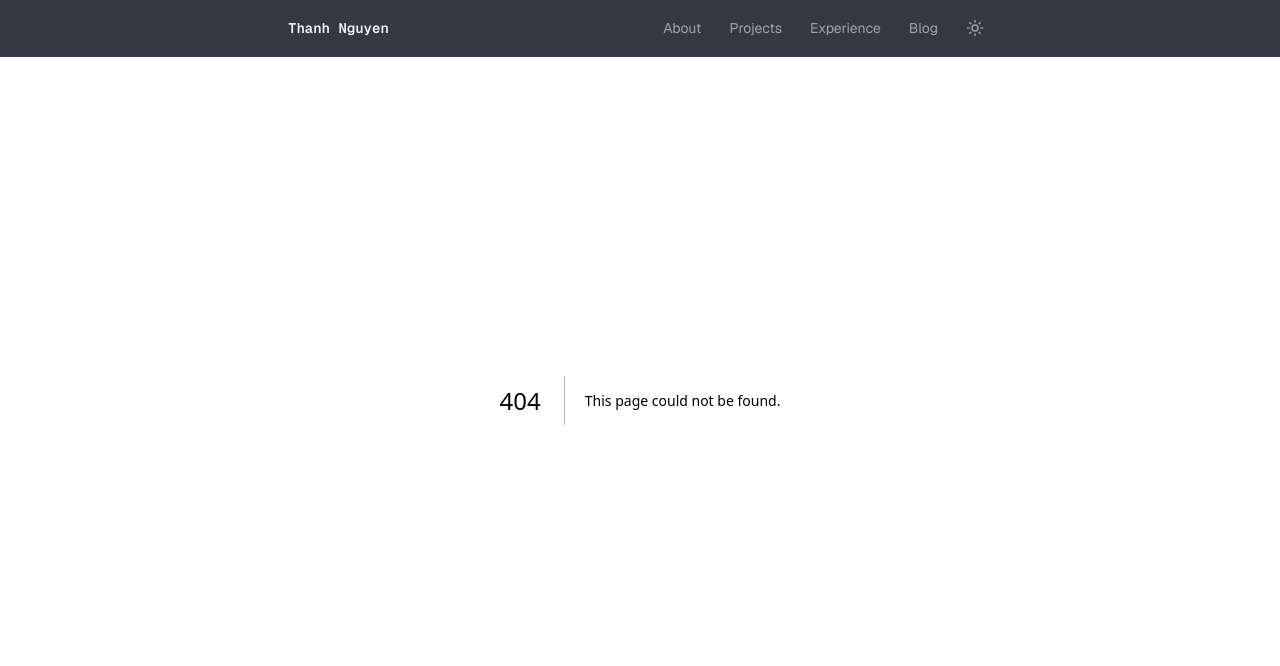
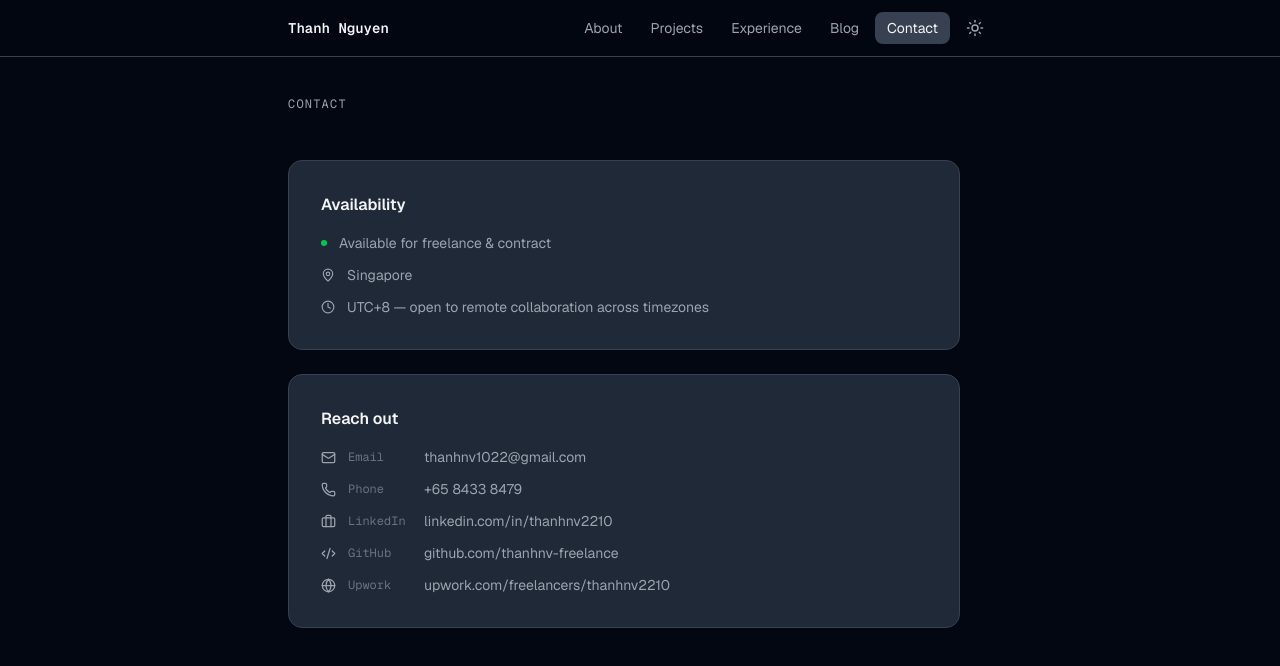
Before and after one commit to thanhnv-freelance/portfolio, a Next.js app: page /contact in a window 1280 px wide. Before the commit this address had no page. Shown: the top 666 px of the page. Built offline with nearby package versions, Linux system fonts and the light colour scheme.

Commit message:
refactor 2

```diff
--- /dev/null
+++ b/app/contact/page.tsx
@@ -0,0 +1,95 @@
+import { profile } from '@/data/profile'
+import { Mail, Phone, Briefcase, Code2, Globe, MapPin, Clock } from 'lucide-react'
+import type { Metadata } from 'next'
+
+export const metadata: Metadata = {
+  title: 'Contact — Nguyen Van Thanh',
+  description: 'Get in touch for freelance or contract backend and cloud engineering work.',
+}
+
+const contactItems = [
+  {
+    label: 'Email',
+    value: profile.email,
+    href: `mailto:${profile.email}`,
+    icon: Mail,
+  },
+  {
+    label: 'Phone',
+    value: profile.phone,
+    href: `tel:${profile.phone.replace(/\s/g, '')}`,
+    icon: Phone,
+  },
+  {
+    label: 'LinkedIn',
+    value: 'linkedin.com/in/thanhnv2210',
+    href: profile.linkedin,
+    icon: Briefcase,
+    external: true,
+  },
+  {
+    label: 'GitHub',
+    value: 'github.com/thanhnv-freelance',
+    href: profile.github,
+    icon: Code2,
+    external: true,
+  },
+  {
+    label: 'Upwork',
+    value: 'upwork.com/freelancers/thanhnv2210',
+    href: profile.upwork,
+    icon: Globe,
+    external: true,
+  },
+]
+
+export default function ContactPage() {
+  return (
+    <main className="px-6 sm:px-12 lg:px-24 pt-24 pb-24 max-w-4xl mx-auto w-full">
+      <h1 className="text-xs font-mono uppercase tracking-widest text-muted-foreground mb-12">
+        Contact
+      </h1>
+
+      <div className="flex flex-col gap-6 max-w-2xl">
+        {/* Availability */}
+        <div className="border border-border rounded-xl p-6 sm:p-8 bg-card flex flex-col gap-4">
+          <p className="text-base font-semibold text-foreground">Availability</p>
+          <div className="flex flex-col gap-3">
+            <div className="flex items-center gap-3 text-sm text-muted-foreground">
+              <span className="w-1.5 h-1.5 rounded-full bg-green-500 shrink-0" />
+              {profile.availability}
+            </div>
+            <div className="flex items-center gap-3 text-sm text-muted-foreground">
+              <MapPin size={14} className="shrink-0" />
+              Singapore
+            </div>
+            <div className="flex items-center gap-3 text-sm text-muted-foreground">
+              <Clock size={14} className="shrink-0" />
+              UTC+8 — open to remote collaboration across timezones
+            </div>
+          </div>
+        </div>
+
+        {/* Contact links */}
+        <div className="border border-border rounded-xl p-6 sm:p-8 bg-card flex flex-col gap-4">
+          <p className="text-base font-semibold text-foreground">Reach out</p>
+          <div className="flex flex-col gap-3">
+            {contactItems.map(({ label, value, href, icon: Icon, external }) => (
+              <a
+                key={label}
+                href={href}
+                target={external ? '_blank' : undefined}
+                rel={external ? 'noopener noreferrer' : undefined}
+                className="flex items-center gap-3 text-sm text-muted-foreground hover:text-foreground transition-colors group"
+              >
+                <Icon size={15} className="shrink-0" />
+                <span className="font-mono text-xs w-16 shrink-0 text-faint">{label}</span>
+                <span className="group-hover:underline underline-offset-2">{value}</span>
+              </a>
+            ))}
+          </div>
+        </div>
+      </div>
+    </main>
+  )
+}
--- a/app/page.tsx
+++ b/app/page.tsx
@@ -11,10 +11,6 @@ export default function HomePage() {
     <main>
       <div id="about">
         <Hero />
-      </div>
-      <div className="border-t border-border" />
-      <div id="skills">
-        <Skills />
       </div>
       <div className="border-t border-border" />
       <div id="projects">
@@ -33,6 +29,11 @@ export default function HomePage() {
       <div id="experience">
         <Experience />
       </div>
+      <div className="border-t border-border" />
+      <div id="skills">
+        <Skills />
+      </div>
+      <div className="border-t border-border" />
       <Contact />
     </main>
   )
--- a/components/contact.tsx
+++ b/components/contact.tsx
@@ -1,5 +1,6 @@
+import Link from 'next/link'
 import { profile } from '@/data/profile'
-import { Mail, Briefcase } from 'lucide-react'
+import { Mail, Briefcase, ArrowRight } from 'lucide-react'
 
 export function Contact() {
   return (
@@ -34,6 +35,14 @@ export function Contact() {
             LinkedIn
           </a>
         </div>
+
+        <Link
+          href="/contact"
+          className="inline-flex items-center gap-1.5 text-sm text-muted-foreground hover:text-foreground transition-colors"
+        >
+          Full contact details
+          <ArrowRight size={14} />
+        </Link>
       </div>
 
       <p className="mt-16 text-xs font-mono text-faint">
--- a/components/navbar.tsx
+++ b/components/navbar.tsx
@@ -9,6 +9,7 @@ const navLinks = [
   { label: 'Projects', href: '/projects' },
   { label: 'Experience', href: '/#experience' },
   { label: 'Blog', href: '/blog' },
+  { label: 'Contact', href: '/contact' },
 ]
 
 export function Navbar() {
@@ -29,6 +30,8 @@ export function Navbar() {
             const isActive =
               href === '/projects'
                 ? pathname === '/projects'
+                : href === '/contact'
+                ? pathname === '/contact'
                 : href === '/blog'
                 ? pathname.startsWith('/blog')
                 : false
```
